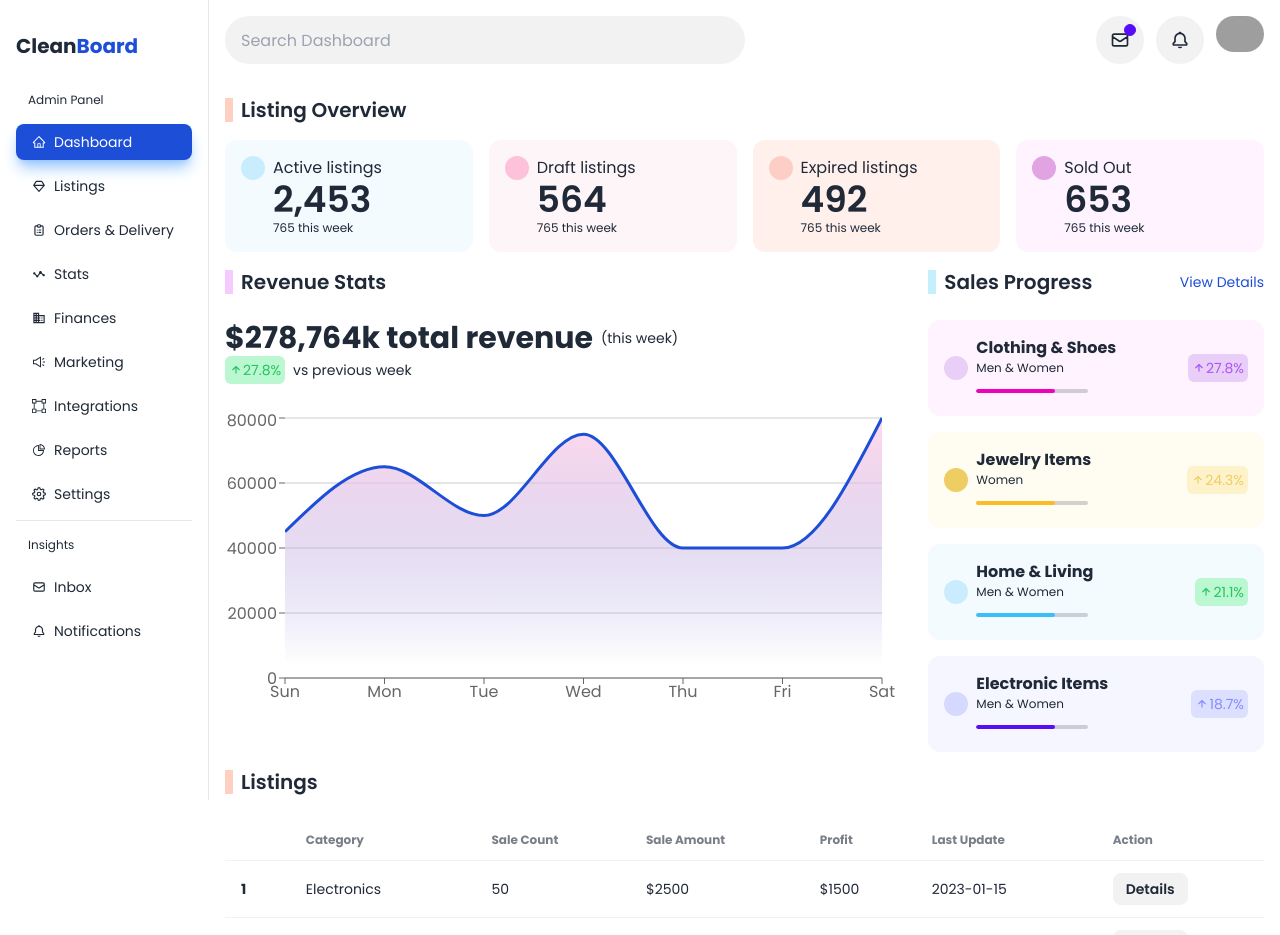
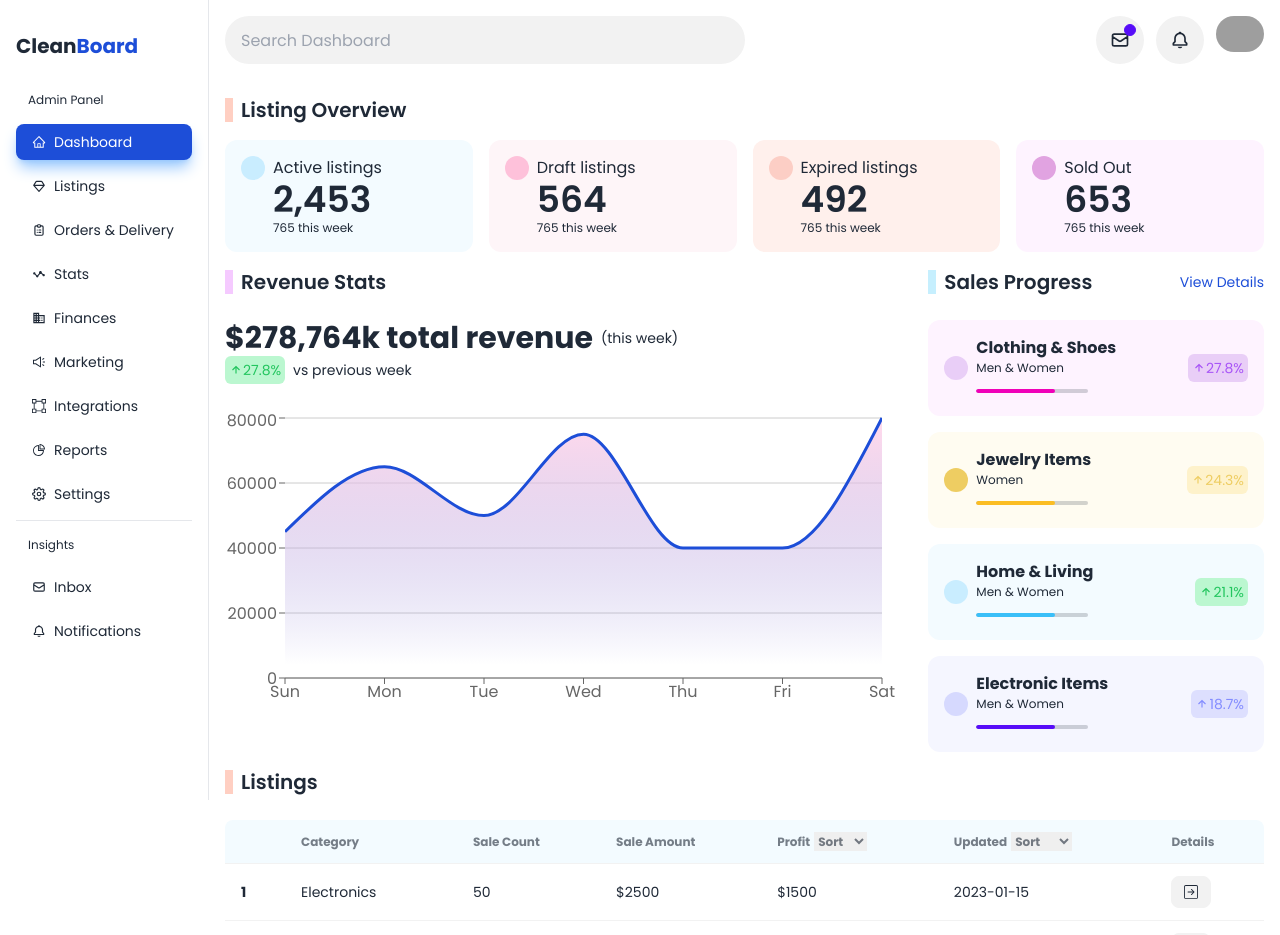
Before and after one commit to onlyyasad/simple-dashboard, a React (Vite) app: page / in a window 1280 px wide. Shown: the top 935 px of the page. Built offline with nearby package versions, Linux system fonts and the light colour scheme; grey boxes are pictures that could not be loaded.

Commit message:
sort method implemented in profit

```diff
--- a/src/components/SalesData.jsx
+++ b/src/components/SalesData.jsx
@@ -1,6 +1,8 @@
-
+import { useState } from 'react';
+import { BsArrowRightSquare } from 'react-icons/bs';
 
 const SalesData = () => {
+
     const salesData = [
         {
             id: "a",
@@ -60,32 +62,69 @@ const SalesData = () => {
         }
     ];
 
+    const [sort, setSort] = useState(salesData);
+
+    const handleProfitSort = event => {
+        event.preventDefault();
+        const sortValue = event.target.value;
+        if (sortValue === "least") {
+            const sortedData = salesData.sort((a, b) => {
+                return a.totalProfit - b.totalProfit
+            })
+            console.log(sortedData)
+            setSort(sortedData)
+        }
+        if(sortValue === "most"){
+            const sortedData = salesData.sort((a, b) => {
+                return b.totalProfit - a.totalProfit
+            })
+            console.log(sortedData)
+            setSort(sortedData)
+        }
+
+
+    }
+
     return (
         <div>
-            <div className="overflow-x-auto">
+            <div className="overflow-x-auto rounded-lg">
                 <table className="table table-md">
-                    <thead>
+                    <thead className="bg-[#F3FBFF]">
                         <tr>
                             <th></th>
                             <th>Category</th>
                             <th>Sale Count</th>
                             <th>Sale Amount</th>
-                            <th>Profit</th>
-                            <th>Last Update</th>
-                            <th>Action</th>
+                            <th>
+                                Profit
+                                <select onChange={handleProfitSort} className="ml-1">
+                                    <option className='p-1' disabled selected>Sort</option>
+                                    <option value="least" className='p-1'>Least</option>
+                                    <option value="most" className='p-1'>Most</option>
+                                </select>
+                            </th>
+                            <th>
+                                Updated
+                                <select className="ml-1">
+                                    <option className='p-1' disabled selected>Sort</option>
+                                    <option value="latest" className='p-1'>Latest</option>
+                                    <option value="oldest" className='p-1'>Oldest</option>
+                                </select>
+                            </th>
+                            <th>Details</th>
                         </tr>
                     </thead>
                     <tbody>
 
                         {
-                            salesData.map((data, idx) => <tr key={data.id}>
-                                <th>{idx+1}</th>
+                            sort.map((data, idx) => <tr key={data.id}>
+                                <th>{idx + 1}</th>
                                 <td>{data.category}</td>
                                 <td>{data.totalSale}</td>
                                 <td>${data.totalSalePrice}</td>
                                 <td>${data.totalProfit}</td>
                                 <td>{data.date}</td>
-                                <td><button className="btn btn-sm normal-case">Details</button></td>
+                                <td><button className="btn btn-sm normal-case"><BsArrowRightSquare /></button></td>
                             </tr>)
                         }
                     </tbody>
```
